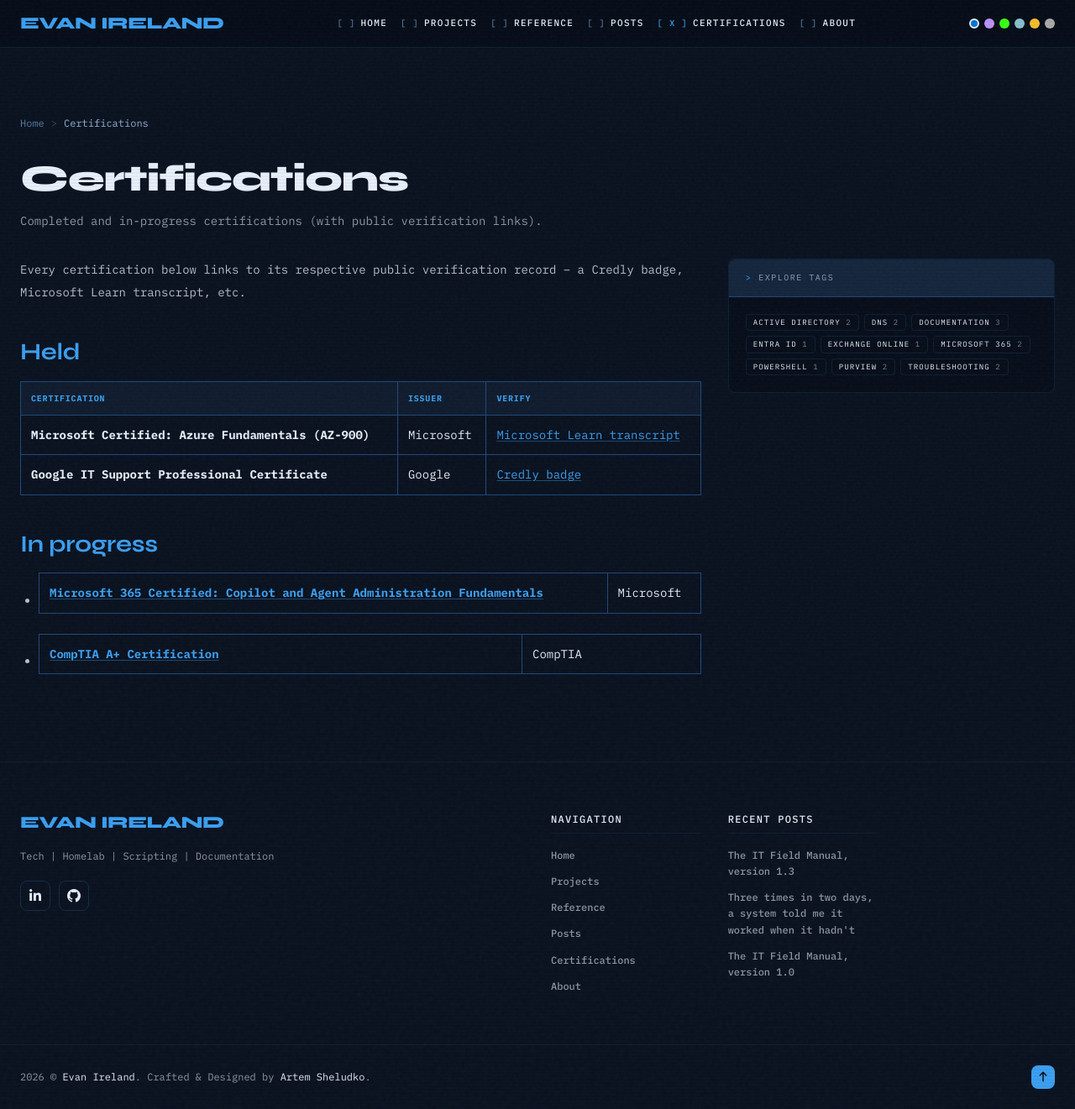
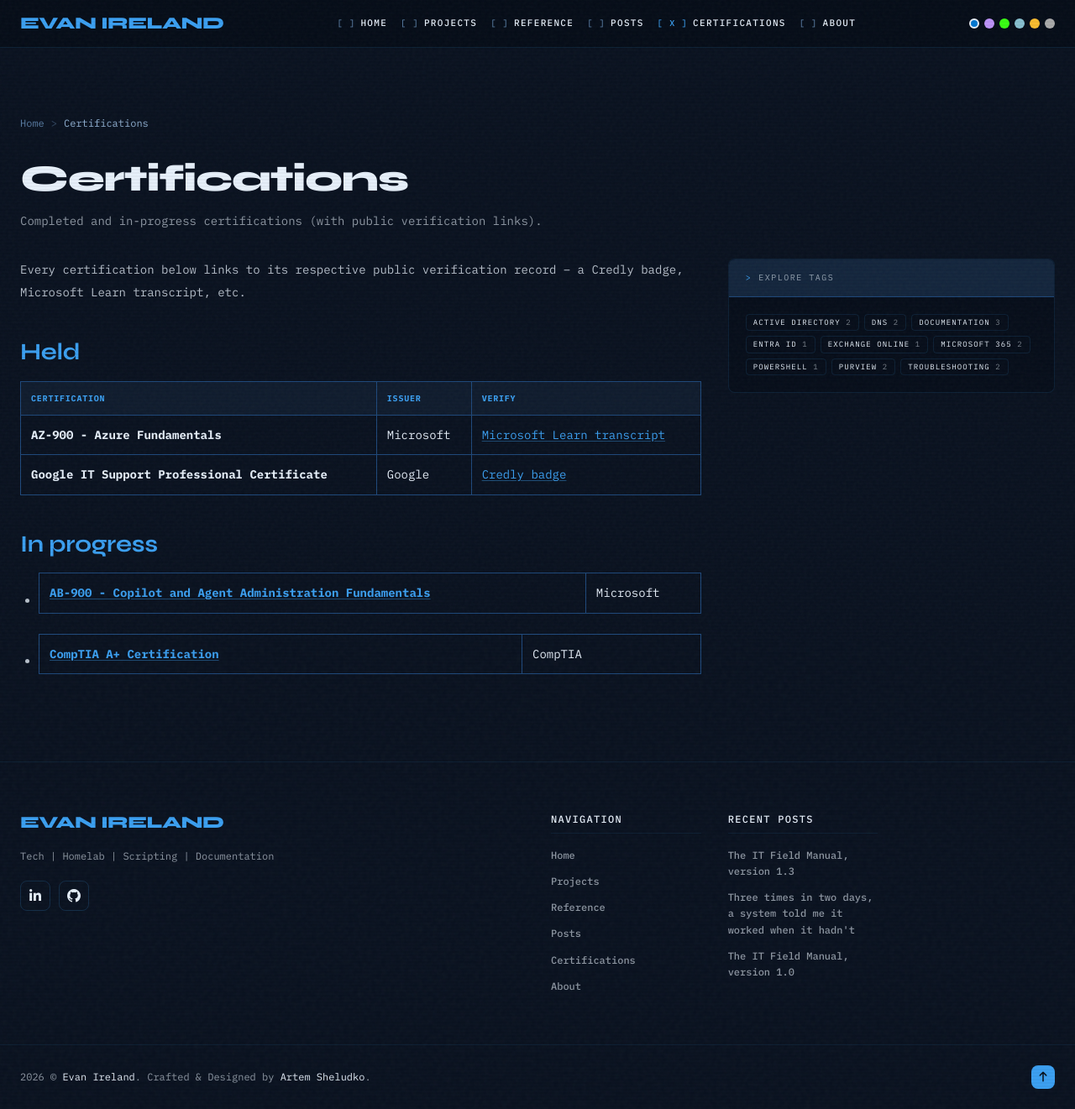
Before and after one commit to eireland94-tech/portfolio, a Jekyll site: the page built from _pages/certifications.md, in a window 1280 px wide and 1321 px high. Shown: the whole window at 84% size. Built offline with Jekyll 4.4.1, drawn with Linux system fonts in a browser that asks for light colours; nearby versions of some CDN libraries.

Commit message:
Site Refinement
Updated

```diff
--- a/_pages/certifications.md
+++ b/_pages/certifications.md
@@ -13,12 +13,12 @@ Microsoft Learn transcript, etc.
 
 | Certification | Issuer | Verify |
 |---|---|---|
-| **Microsoft Certified: Azure Fundamentals (AZ-900)** | Microsoft | [Microsoft Learn transcript](https://learn.microsoft.com/en-us/users/evanireland-0590/credentials/19d9d49483bbbe4e) |
+| **AZ-900 - Azure Fundamentals** | Microsoft | [Microsoft Learn transcript](https://learn.microsoft.com/en-us/users/evanireland-0590/credentials/19d9d49483bbbe4e) |
 | **Google IT Support Professional Certificate** | Google | [Credly badge](https://www.credly.com/badges/257eceef-5740-4c12-b3bf-a72147a9bee0/linked_in_profile) |
 
 ## In progress
 
-- **[Microsoft 365 Certified: Copilot and Agent Administration Fundamentals](https://learn.microsoft.com/en-us/credentials/certifications/copilot-and-agent-administration-fundamentals/)** | Microsoft
+- **[AB-900 - Copilot and Agent Administration Fundamentals](https://learn.microsoft.com/en-us/credentials/certifications/copilot-and-agent-administration-fundamentals/)** | Microsoft
 - **[CompTIA A+ Certification](https://www.comptia.org/en/certifications/a/core-1-and-2-v15/)** | CompTIA
 
 <!-- ===========================================================================
```
